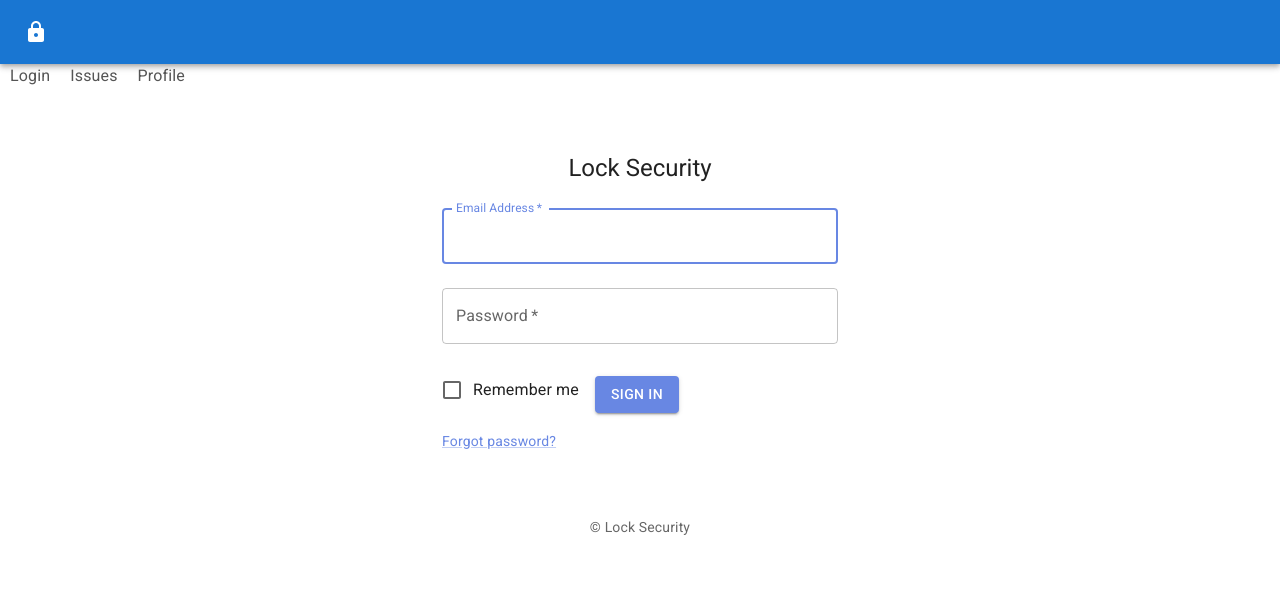
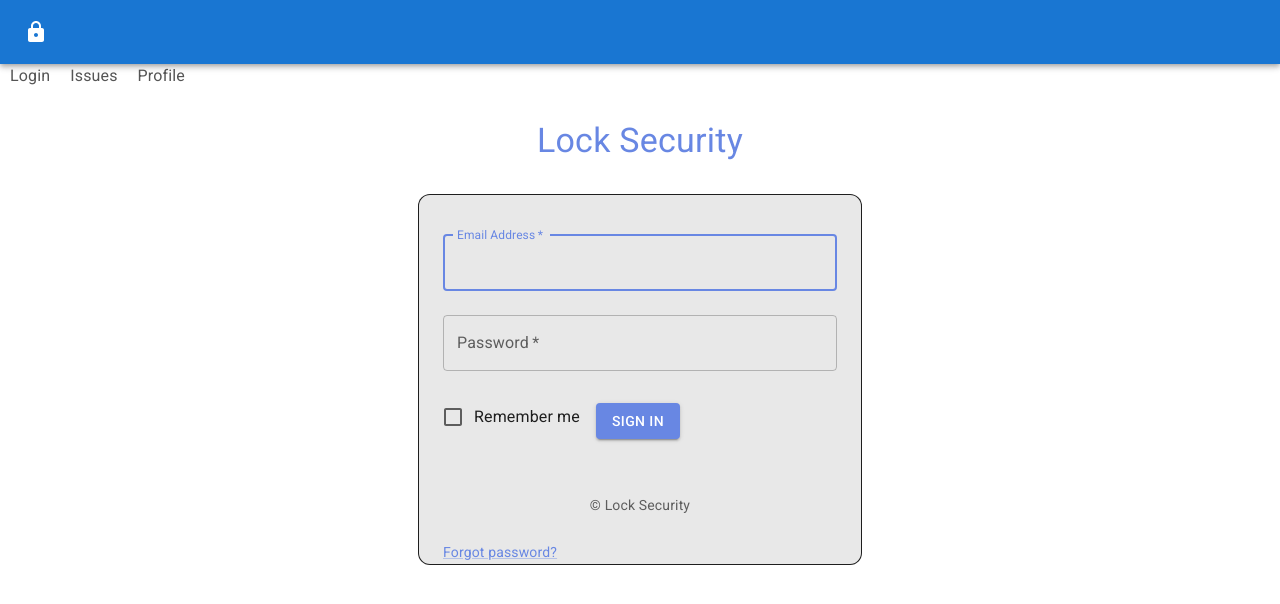
Before and after one commit to ahmetterturk/issue-management-client, a React (Create React App) app: page /login in a window 1280 px wide. Shown: the top 604 px of the page. Built offline with nearby package versions, Linux system fonts and the light colour scheme; no server answers.

Commit message:
minor changes to login view, background and presentation

```diff
--- a/src/components/Login/index.js
+++ b/src/components/Login/index.js
@@ -17,6 +17,7 @@
 import { loginUser } from '../../apiServices/UserApi';
 import { useGlobalContext } from '../../contextReducer/Context';
 import { useNavigate } from 'react-router';
+import { bgcolor } from '@mui/system';
 
 // const Bar = () => {
 //   return (
@@ -88,27 +89,30 @@
   };
 
   return (
+
     <ThemeProvider theme={theme}>
+
+<Typography component='h1' variant='h4' color="#6887E3" textAlign={'center'} padding={ 4 }>
+            Lock Security
+          </Typography>
       {/* <Bar /> */}
-      <Container component='main' maxWidth='xs'>
+      <Container component='main' maxWidth='xs'  Box sx={{ border: 0.5, borderRadius: 3, borderColor:'6887E3', bgcolor:"#E8E8E8" }} >
         <CssBaseline />
 
         <Box
           sx={{
-            marginTop: 8,
+            marginTop: 2,
             display: 'flex',
             flexDirection: 'column',
             alignItems: 'center',
           }}
         >
-          <Typography component='h1' variant='h5'>
-            Lock Security
-          </Typography>
+
           <Box
             component='form'
             onSubmit={handleSubmit}
             noValidate
-            sx={{ mt: 1 }}
+            sx={{ mt: 1  }}
           >
             <TextField
               margin='normal'
@@ -118,6 +122,7 @@
               label='Email Address'
               name='email'
               autoComplete='email'
+              background="white"
               onChange={handleChange}
               value={userInput.email}
               autoFocus
@@ -149,15 +154,17 @@
             </Button>
             <Grid container>
               <Grid item xs>
-                <Link href='#' variant='body2'>
-                  Forgot password?
-                </Link>
+
               </Grid>
             </Grid>
           </Box>
         </Box>
-        <Copyright sx={{ mt: 8, mb: 4 }} />
+        <Copyright sx={{ mt: 5, mb: 3 }} />
+        <Link href='#' variant='body2' textAlign={'center'} >
+                  Forgot password?
+                </Link>
       </Container>
+
     </ThemeProvider>
   );
 }
```
